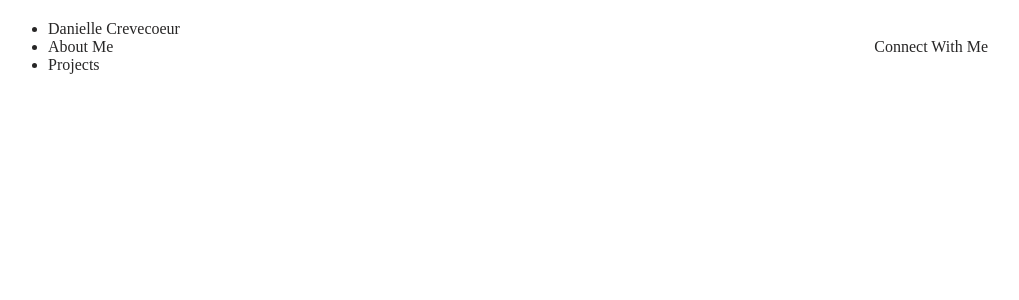
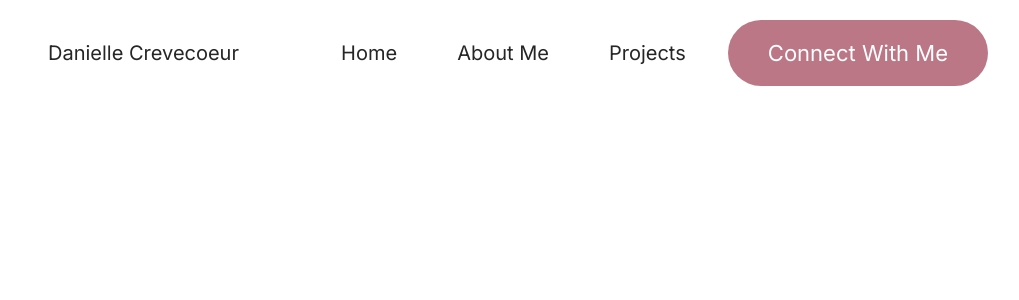
Before and after one commit to Danielle8/Danielle8.github.io, a React (Vite) app: page / in a window 1280 px wide. Shown: the top 300 px of the page, without its empty margins (122-1141 px from the left). Built offline with nearby package versions, Linux system fonts and the light colour scheme.

Commit message:
adding hero content

```diff
--- a/index.html
+++ b/index.html
@@ -1,13 +1,19 @@
 <!doctype html>
 <html lang="en">
+
 <head>
   <meta charset="UTF-8" />
   <!-- <link rel="icon" type="image/svg+xml" href="/vite.svg" /> -->
   <meta name="viewport" content="width=device-width, initial-scale=1.0" />
   <title>Portfolio</title>
+  <link rel="preconnect" href="https://fonts.googleapis.com">
+  <link rel="preconnect" href="https://fonts.gstatic.com" crossorigin>
+  <link href="https://fonts.googleapis.com/css2?family=Inter:ital,opsz,wght@0,14..32,100..900;1,14..32,100..900&display=swap" rel="stylesheet">
 </head>
+
 <body>
   <div id="root"></div>
   <script type="module" src="/src/main.jsx"></script>
 </body>
+
 </html>
--- a/src/components/navbar/Navbar.css
+++ b/src/components/navbar/Navbar.css
@@ -4,3 +4,30 @@
     justify-content: space-between;
     margin: 20px 170px;
 }
+
+.nav-name{
+    display: flex;
+    font-size: 20px;
+}
+
+.nav-menu{
+    display: flex;
+    align-items: center;
+    list-style: none;
+    gap: 60px;
+    font-size: 20px;
+}
+
+.nav-connect {
+    padding: 20px 40px;
+    border-radius: 50px;
+    background: #BB7785;
+    font-size: 22px;
+    color: white;
+    cursor: pointer;
+    transition: 0.5s;
+}
+
+.nav-connect:hover{
+    transform: scale(1.05);
+}
--- a/src/components/navbar/Navbar.jsx
+++ b/src/components/navbar/Navbar.jsx
@@ -3,8 +3,10 @@ import './Navbar.css'
 const Navbar = () => {
   return (
     <div className ='navbar'>
+    <div className="nav-name">Danielle Crevecoeur</div>
       <ul className="nav-menu">
-        <li>Danielle Crevecoeur</li>
+        <li></li>
+        <li>Home</li>
         <li>About Me</li>
         <li>Projects</li>
       </ul>
--- a/src/index.css
+++ b/src/index.css
@@ -6,4 +6,5 @@ body{
     height: 100vh;
     background: white;
     color: rgb(39, 38, 38);
+    font-family: 'Inter';
 }
```
Also changed, not shown: src/components/hero/hero.jsx (added, +18 -0 lines), src/components/hero/hero.css (added). Lines whose indentation alone changed are shown as unchanged.
